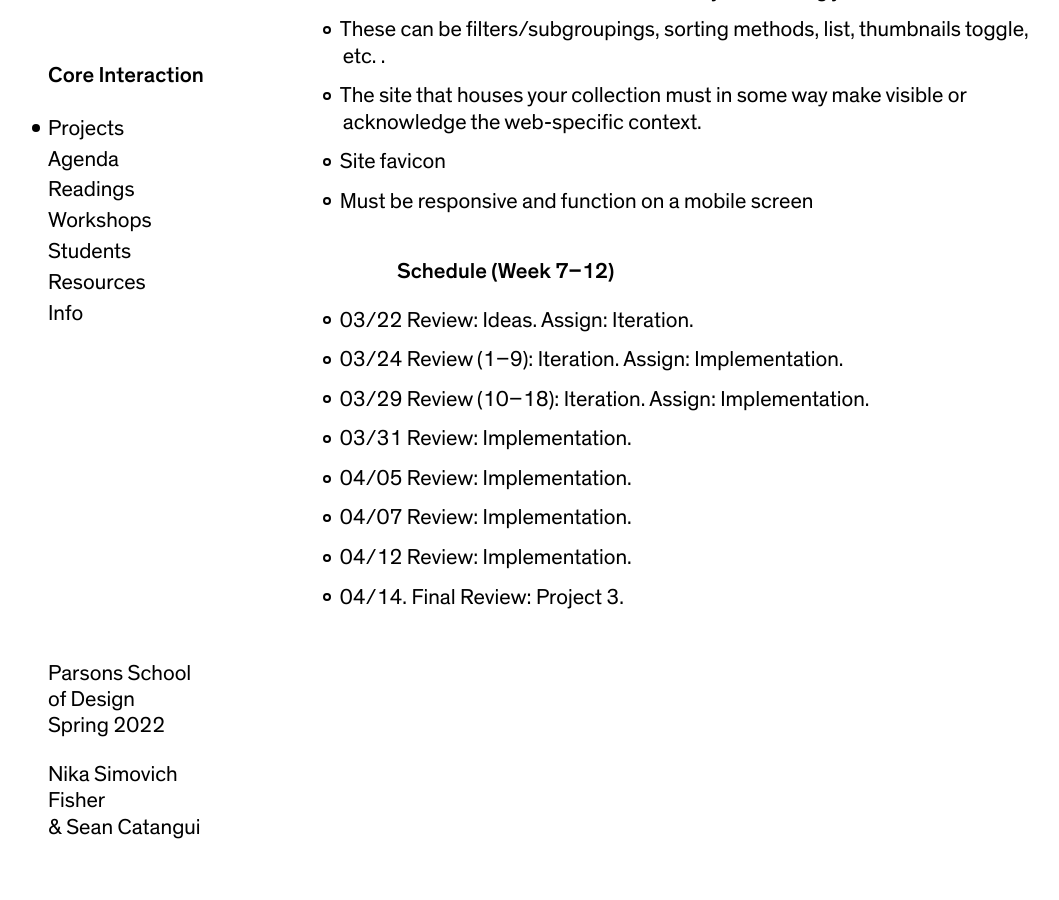
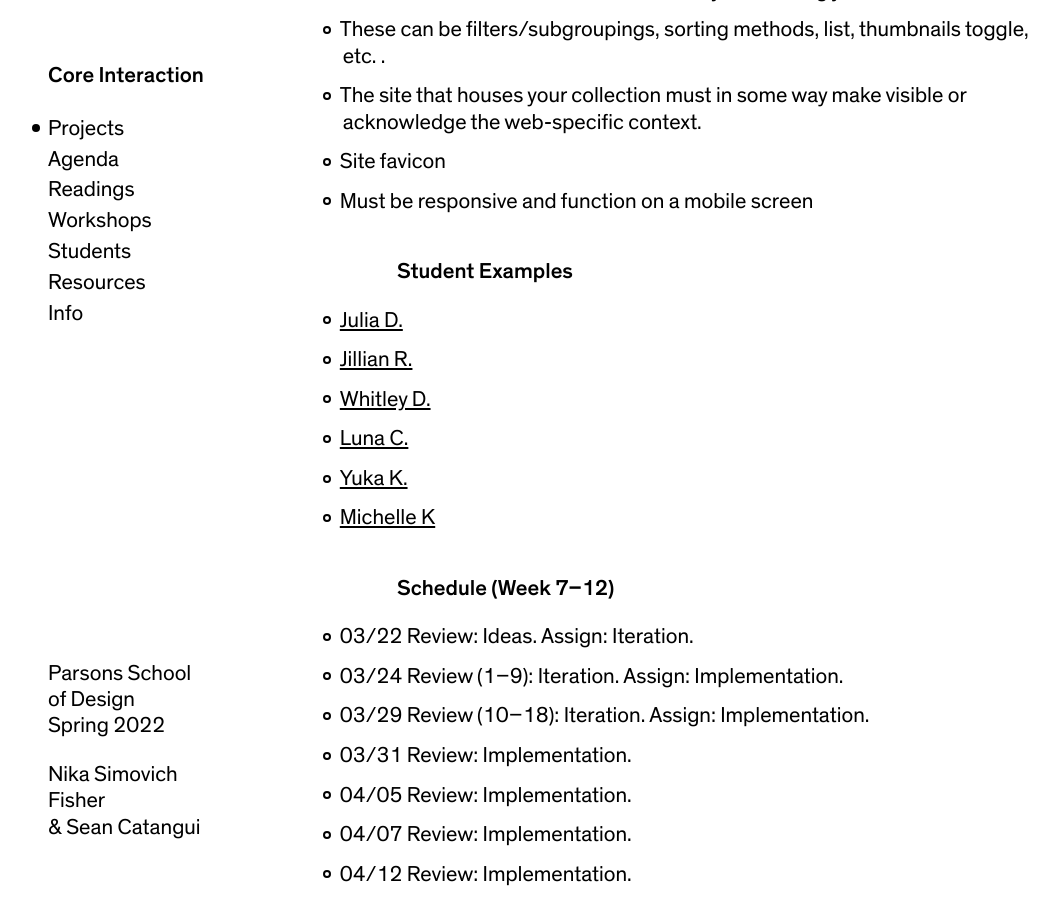
Before and after one commit to nikasimovich/cis22, a Jekyll site: the page built from _projects/3-elastic-collections.md, in a window 1280 px wide and 900 px high, scrolled down 1972 px. Shown: the whole window, without its empty margins (12-1071 px from the left). Built offline with Jekyll 4.4.1, drawn with Linux system fonts in a browser that asks for light colours.

Commit message:
Add a few student examples

```diff
--- a/_projects/3-elastic-collections.md
+++ b/_projects/3-elastic-collections.md
@@ -51,6 +51,15 @@ Does the arrangement of elements or the grid change? Does the site’s navigatio
 - Site favicon
 - Must be responsive and function on a mobile screen
 
+### Student Examples
+
+- [Julia D.](https://juliaduf.github.io/HandsArchive/HAHome.html)
+- [Jillian R.](https://reesj730.github.io/elastic-collection/)
+- [Whitley D.](https://darbw698.github.io/whitley-darby-elastic-collection-project-3/index.html)
+- [Luna C.](https://martc626.github.io/elastic-collections/)
+- [Yuka K.](https://kamay457.github.io/erasticcollection_homepage/)
+- [Michelle K](https://kimm625.github.io/elastic-collection-julia/index.html)
+
 
 ### Schedule (Week 7–12)
 
```
